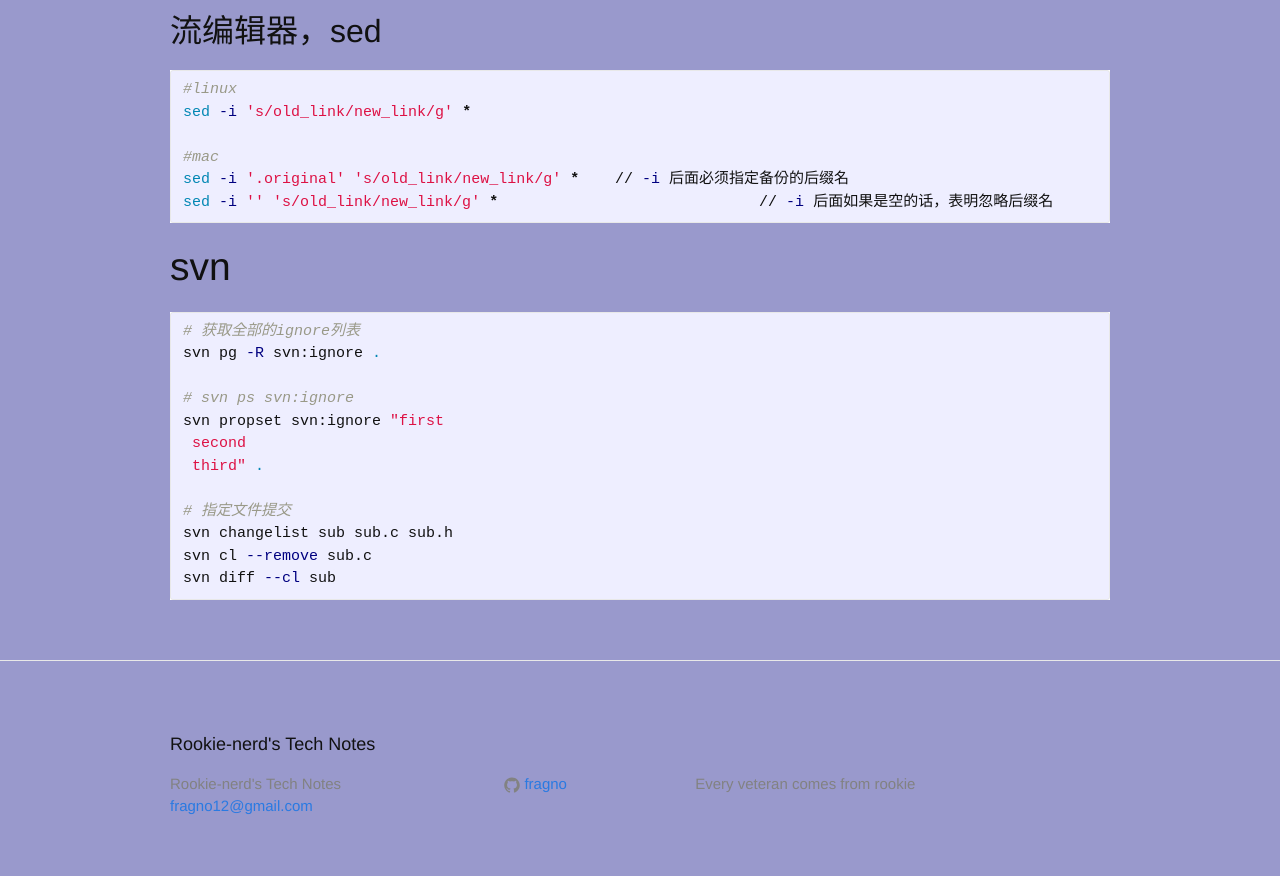
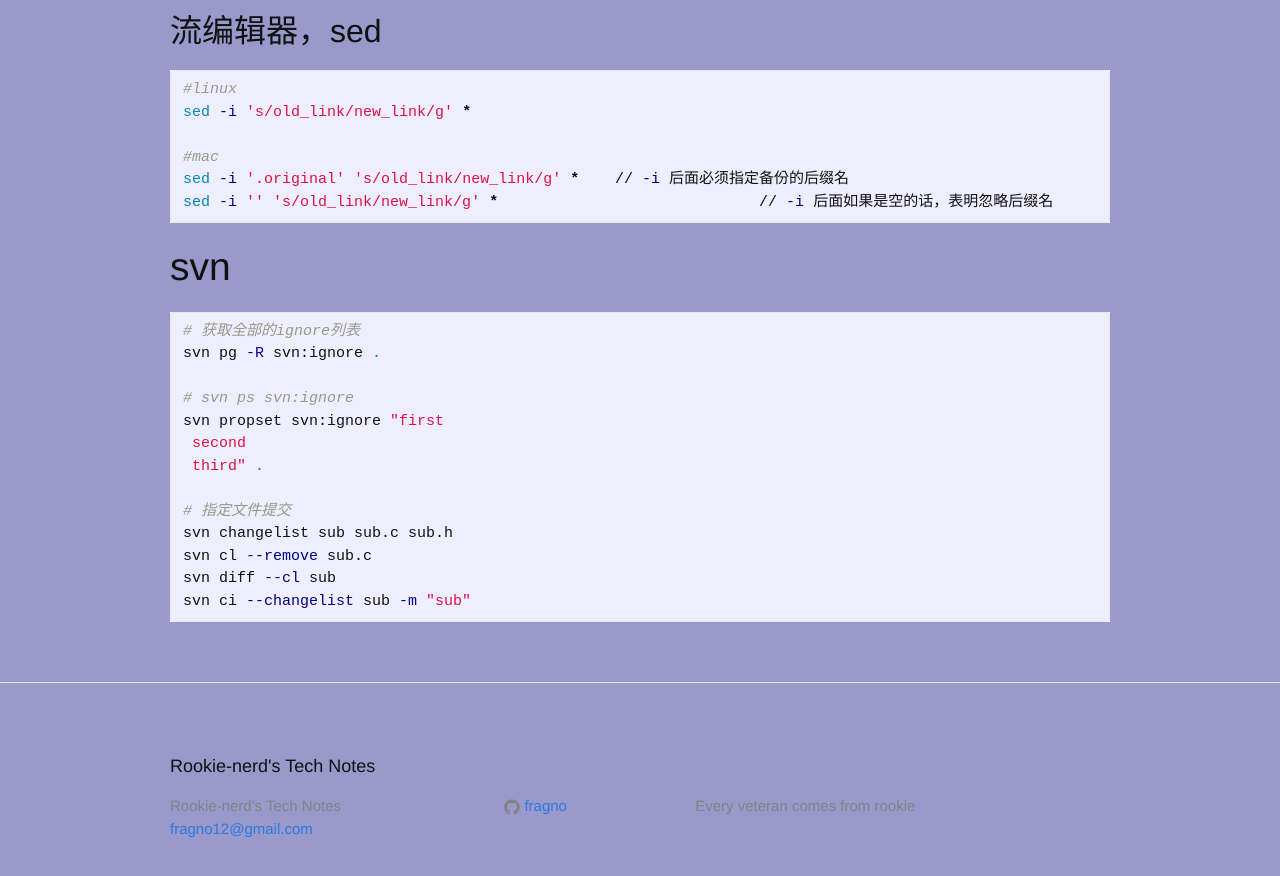
Before and after one commit to rookie-nerd/rookie-nerd.github.io, a Jekyll site: the page built from _posts/2015-06-02-实用命令.markdown, in a window 1280 px wide and 900 px high, scrolled down 771 px. Shown: the top 876 px of the window. Built offline with Jekyll 4.4.1, drawn with Linux system fonts in a browser that asks for light colours.

Commit message:
add_svn_cl

```diff
--- a/_posts/2015-06-02-实用命令.markdown
+++ b/_posts/2015-06-02-实用命令.markdown
@@ -53,4 +53,5 @@ svn propset svn:ignore "first
 svn changelist sub sub.c sub.h
 svn cl --remove sub.c
 svn diff --cl sub
+svn ci --changelist sub -m "sub"
 {% endhighlight %}
```
